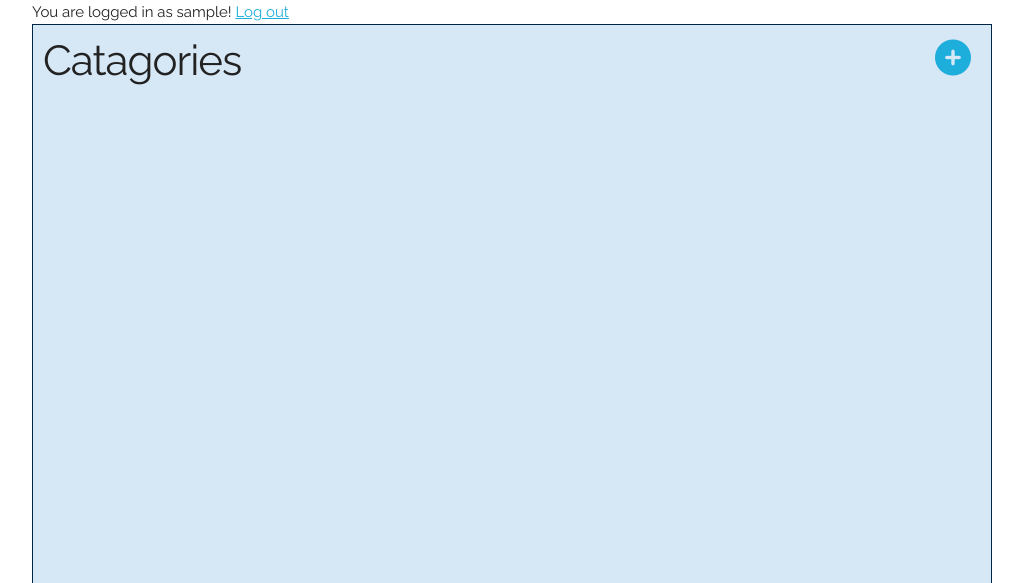
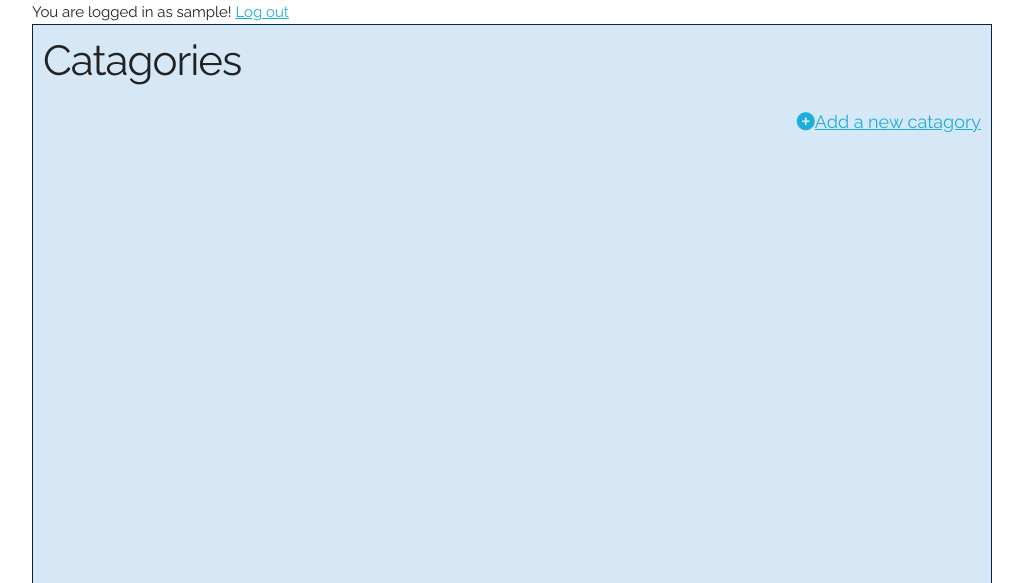
Before and after one commit to runar-rkmedia/catalog, a Flask app: page / in a window 1280 px wide. Shown: the part 134-717 px from the top of the page, without its empty margins (128-1151 px from the left). Run offline with Flask 2, Linux system fonts and the light colour scheme; the visitor is signed in with stand-in values (Sample User, id 1); data comes from the database, SQL or seed files in the repository; data that the repository does not hold is empty; parts of the project's set-up code (start-up, migrations or seed data) failed here and were passed over; some libraries are stand-ins or nearby versions.

Commit message:
Latest items through ajax

```diff
--- a/app.py
+++ b/app.py
@@ -143,10 +143,17 @@ def json_catalog():
     return jsonify(catagories=[i.serialize for i in catagories])
 
 
-@app.route('/json/catalog/<catagory_id>/')
+@app.route('/json/catalog/<int:catagory_id>/')
 def json_catalog_catagory(catagory_id):
     """Return a json-object of the items in a catagory."""
     items = CatagoryItem.query.filter_by(catagory_id=catagory_id).all()
+    return jsonify(items=[i.serialize for i in items])
+
+
+@app.route('/json/catalog/items/latest/')
+def json_catalog_catagory_latest_items():
+    """Return a json-object of the items in a catagory."""
+    items = CatagoryItem.query.order_by('time_created').limit(10)
     return jsonify(items=[i.serialize for i in items])
 
 
--- a/assets/scss/style.scss
+++ b/assets/scss/style.scss
@@ -19,11 +19,9 @@ body {
 .relative{
   position: relative;
 }
-.add-catagory-button{
-  position: absolute;
-  top: 5px;
-  right: 20px;
-  font-size: 3.6rem;
+.add-button{
+  text-align: right;
+  font-size: 1.8rem;
   color: #266cac;
 }
 .catagory{
--- a/static/css/style.css
+++ b/static/css/style.css
@@ -16,11 +16,9 @@ body {
   .relative {
     position: relative; }
 
-    .add-catagory-button {
-      position: absolute;
-      top: 5px;
-      right: 20px;
-      font-size: 3.6rem;
+    .add-button {
+      text-align: right;
+      font-size: 1.8rem;
       color: #266cac; }
 
       .catagory {
--- a/static/js/item.js
+++ b/static/js/item.js
@@ -1,62 +1,15 @@
-function loadData() {
-
-    var $body = $('catagory');
-    // var $wikiElem = $('#wikipedia-links');
-    // var $nytHeaderElem = $('#nytimes-header');
-    // var $nytElem = $('#nytimes-articles');
-    // var $greeting = $('#greeting');
-    // var $bgimg = $('#bgimg');
-    // var $streetInput = $('#street');
-    // var $cityInput = $('#city');
-    // var streetInput = $('#street').val();
-    // var cityInput = $('#city').val();
-
-    // clear out old data before new request
-    // $nytElem.html('');
-    // $wikiElem.html('');
-
-    // load streetview
-    // $bgimg.attr('src', 'http://maps.googleapis.com/maps/api/streetview?size=600x300&location=' + ',' + streetInput + cityInput);
-
-
-    get_NYT_articles('Washington', $body);
-
-
-
-    return false;
+// I like pythons `.format` and want it in javascript
+if (!String.prototype.format) {
+  String.prototype.format = function () {
+    var args = arguments;
+    return this.replace(/\{(\d+)\}/g, function (m, n) { return args[n]; });
+  };
 }
 
-
-function get_NYT_articles(searchTerm, div) {
-    var url = "https://api.nytimes.com/svc/search/v2/articlesearch.json";
-    url += '?' + $.param({
-        'api-key': "4783a51876ec44dc80dfa6f6b8c70abb",
-        'q': searchTerm,
-        'fq': "type_of_material:'Article'",
-        'fl': "headline,lead_paragraph,type_of_material,web_url"
-    });
-    $.getJSON(url, function(result) {
-      console.log(result);
-            // var articles = [];
-            // $.each(result.response.docs, function(key, value) {
-            //     var headline = value.headline.main.split(";");
-            //     articles.push("<li><a href='" + value.web_url + "'>" + headline[0] + "<br /><small>" + headline[1] + "</small>" + "</a><p class'nytimes-lead_paragraph>" + value.lead_paragraph + "</p></li>");
-            //     console.log('value' + value);
-            // });
-            // if (articles.length < 1) {
-            //     div.append("Could not find any articles for this location.");
-            //
-            // }
-            // div.append(articles.join(""));
-        });
-
-}
-// loadData();
-// $('#form-container').submit(loadData);
-
-
 function itemDisplayMore(id, totalDivs) {
-    for (var i = 1; i <= totalDivs; i++) {
+  console.log(id,totalDivs);
+    for (var i = 0; i < totalDivs; i++) {
+      console.log(i);
         var thisItem = $('#item-' + i);
         var moreItem = thisItem.children('div.item-more');
         if (i === id) {
@@ -68,3 +21,25 @@ function itemDisplayMore(id, totalDivs) {
         }
     }
 }
+
+function getItems(url, div) {
+  $.getJSON(url, function(result) {
+    if (result.items.length > 0) {
+      itemsHTML = '<div class="items tiles">';
+      for (var i = 0; i < result.items.length; i++) {
+        item = result.items[i];
+        itemsHTML += `
+          <div id="item-{0}" class="item tile" onclick="itemDisplayMore({0},{1})">
+            <div class="item-name">{2}
+              <span class="item-catagory">({3})</span>
+            </div>
+            <div class="item-more no-display">
+              <div class="item-desc">{3}</div>
+            </div>
+          </div>`.format(i,result.items.length,item['name'],item['catagory'])
+      }
+      itemsHTML += ('</div>');
+      div.append(itemsHTML);
+    }
+      });
+}
--- a/templates/base.html
+++ b/templates/base.html
@@ -5,7 +5,7 @@
     <script src="https://cdnjs.cloudflare.com/ajax/libs/jquery/3.2.1/jquery.min.js"></script>
     <link href="https://fonts.googleapis.com/css?family=Raleway" rel="stylesheet">
     <script src="https://use.fontawesome.com/13a615c5db.js"></script>
-    <script src="{{url_for('static', filename='js/item.js')}}"></script>
+<script src="{{url_for('static', filename='js/item.js')}}"></script>
     <link rel="stylesheet" href="{{ url_for('static', filename='css/style.css') }}">
 </head>
 <div class="row header">
--- a/templates/catalogs.html
+++ b/templates/catalogs.html
@@ -1,24 +1,30 @@
 <!DOCTYPE html>
 {% extends "base.html" %}
 {% block body %}
-<h2 class="relative">Catagories</h2>
-{% if current_user.is_authenticated %}
-<div class="add-catagory-button">
-  <a href="{{url_for('view_catagory_new')}}"><i class="fa fa-plus-circle" aria-hidden="true"></i></a>
-</div>
-{% endif %}
+<h2 class="">Catagories</h2>
 
 {% if catagories %}
 <div class="catagories tiles">
   {% for catagory in catagories %}
-  <div class="catagory tile" style="cursor: pointer;" onclick="window.location='{{url_for('view_catagory',catagory=catagory.name)}}';">
+  <div id="catagory-{{ loop.index }}" class="catagory tile" style="cursor: pointer;" onclick="window.location='{{url_for('view_catagory',catagory=catagory.name)}}';">
         {{ catagory.name }}
   </div>
   {% endfor %}</div>
 {% endif %}
 
+{% if current_user.is_authenticated %}
+<div class="add-button">
+  <a href="{{url_for('view_catagory_new')}}"><i class="fa fa-plus-circle" aria-hidden="true"></i>Add a new catagory</a>
+</div>
+{% endif %}
+
 {% if items %}
-<h2>Latest items added</h2>
-{%include 'items.html'%}
+<div class="items">
+  <script type="text/javascript">
+    getItems('/json/catalog/items/latest/', $('.items'));
+  </script>
+</div>
+<!-- <h2>Latest items added</h2> -->
+<!-- {%include 'items.html'%} -->
 {% endif %}
 {% endblock %}
```
Also changed, not shown: models.py (+9 -1 lines), templates/catagory.html (+5 -4 lines), templates/items.html (+2 -6 lines).
